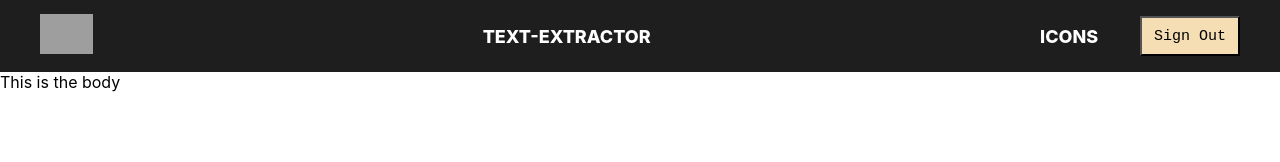
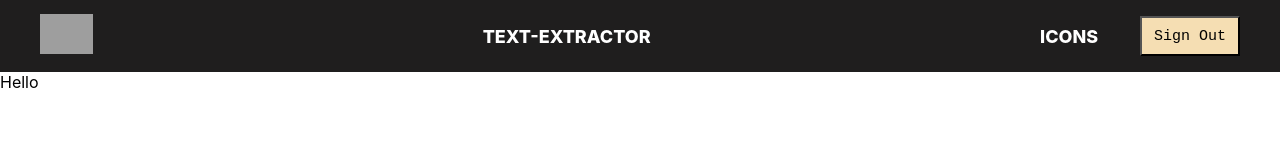
Before and after one commit to vkandra/text123, a React (Create React App) app: page / in a window 1280 px wide. Shown: the top 162 px of the page. Built offline with nearby package versions, Linux system fonts and the light colour scheme; grey boxes are pictures that could not be loaded.

Commit message:
dimple first commit

```diff
--- a/src/pages/InAppBody/InAppBody.js
+++ b/src/pages/InAppBody/InAppBody.js
@@ -7,7 +7,7 @@ const InAppBody = (props) => {
     <div className="inAppBody">
       <div className="bodyContainer">
         <div className="menuContainer"></div>
-        <div className="visualBodyContainer">This is the body</div>
+        <div className="visualBodyContainer">Hello</div>
       </div>
     </div>
   );
```
